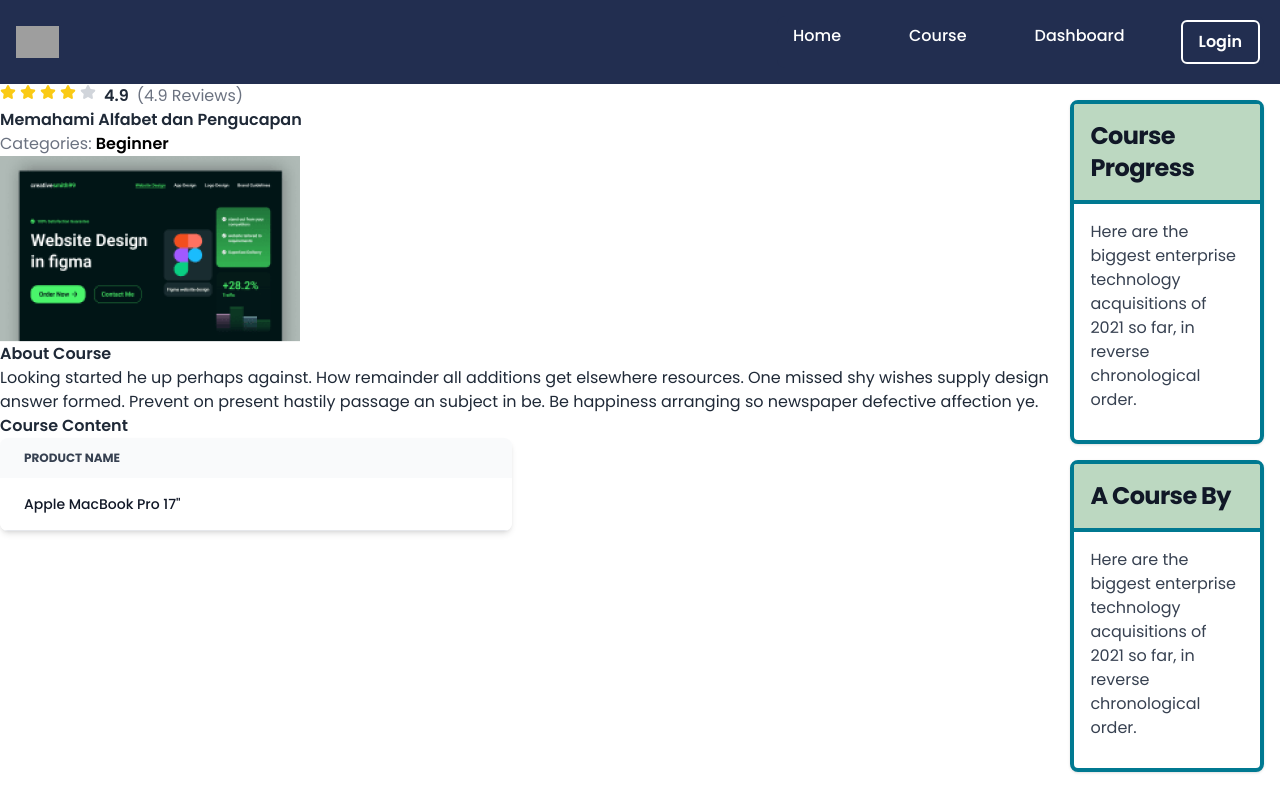
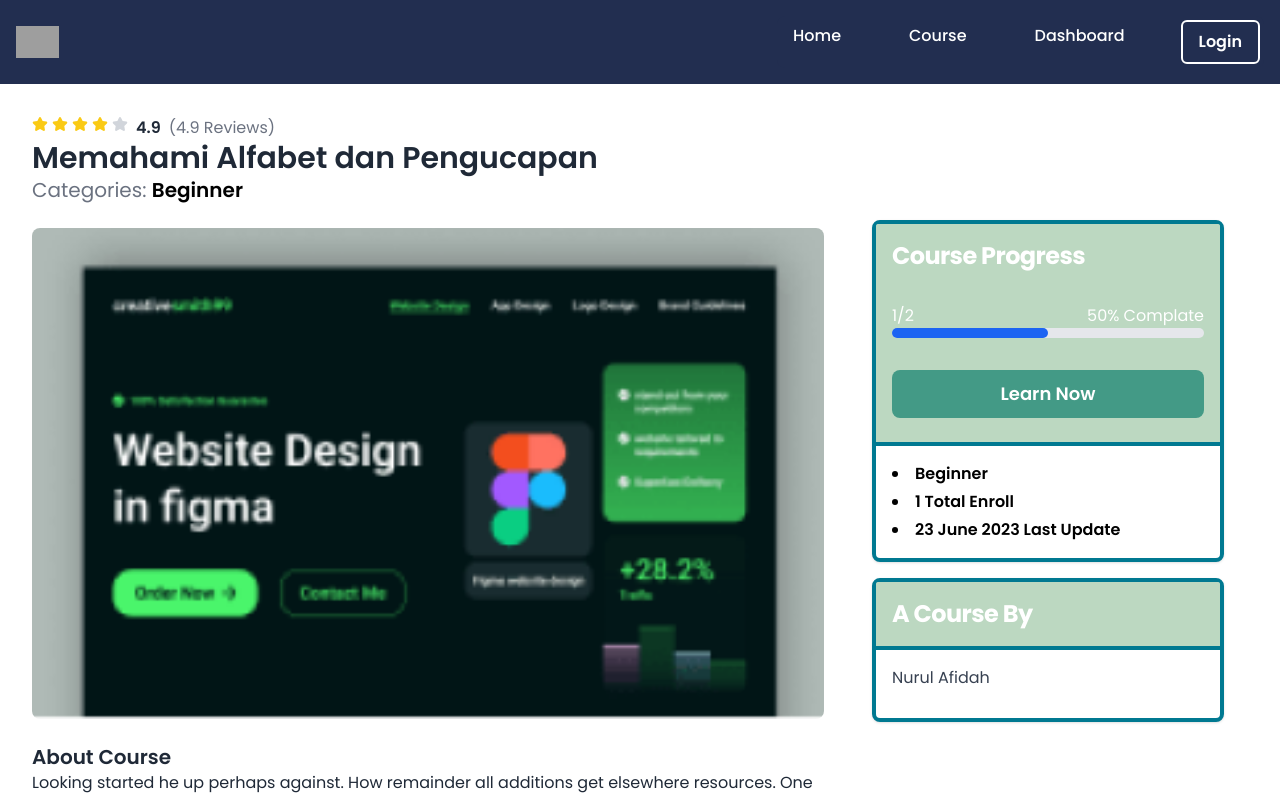
Before and after one commit to eduspeak/eduspeak-frontend, a React (Create React App) app: page /detail in a window 1280 px wide. Shown: the top 797 px of the page. Built offline with nearby package versions, Linux system fonts and the light colour scheme; grey boxes are pictures that could not be loaded.

Commit message:
detail course

```diff
--- a/src/pages/menuDetailCourses.js
+++ b/src/pages/menuDetailCourses.js
@@ -6,8 +6,9 @@ function DetailCourse() {
     <>
       <Navbar />
       <div className="flex">
+        <div className="space-y-6 p-8 max-w-4xl">
           <div>
-          <div className="flex flex-row items-center ">
+            <div className="flex flex-row items-center">
               <div className="flex items-center space-x-1 mb-2 cursor-pointer">
                 <svg
                   className="w-4 h-4 text-yellow-300"
@@ -58,31 +59,32 @@ function DetailCourse() {
               <div className="font-semibold px-2">4.9</div>
               <div className="text-gray-500">(4.9 Reviews)</div>
             </div>
-          <div>
-            <h1 className="font-semibold">Memahami Alfabet dan Pengucapan</h1>
-            <p className="text-gray-500">
+            <div className="">
+              <h1 className="font-semibold text-3xl">Memahami Alfabet dan Pengucapan</h1>
+              <p className="text-gray-500 text-xl">
                 Categories: <span className="font-semibold text-black">Beginner</span>
               </p>
             </div>
-          <div>
-            <img src={dumyCourses} alt="Modul utama" />
           </div>
-          <div>
-            <h2 className="font-semibold">About Course</h2>
-            <p>
+          <div className="">
+            <img className="w-full rounded-lg" src={dumyCourses} alt="Modul utama" />
+          </div>
+          <div className="">
+            <h2 className="font-semibold text-xl">About Course</h2>
+            <p className="">
               Looking started he up perhaps against. How remainder all additions get elsewhere
               resources. One missed shy wishes supply design answer formed. Prevent on present
               hastily passage an subject in be. Be happiness arranging so newspaper defective
               affection ye.
             </p>
           </div>
-          <div>
-            <h2 className="font-semibold">Course Content</h2>
-            <div class="relative overflow-x-auto shadow-md sm:rounded-lg max-w-lg">
-              <table class="w-full text-sm text-left text-gray-500 dark:text-gray-400">
-                <thead class="text-xs text-gray-700 uppercase bg-gray-50 dark:bg-gray-700 dark:text-gray-400">
+          <div className="">
+            <h2 className="font-semibold text-xl">Course Content</h2>
+            <div class="relative overflow-x-auto shadow-md sm:rounded-lg ">
+              <table class="w-full text-sm text-left dark:text-gray-400 ">
+                <thead class="text-xs text-white uppercase bg-[#439A86] dark:bg-gray-700 dark:text-gray-400">
                   <tr>
-                    <th scope="col" class="px-6 py-3">
+                    <th scope="col" class="px-6 py-3 text-lg">
                       Product name
                     </th>
                   </tr>
@@ -93,7 +95,7 @@ function DetailCourse() {
                       scope="row"
                       class="px-6 py-4 font-medium text-gray-900 whitespace-nowrap dark:text-white"
                     >
-                      Apple MacBook Pro 17"
+                      Video
                     </th>
                   </tr>
                 </tbody>
@@ -101,31 +103,46 @@ function DetailCourse() {
             </div>
           </div>
         </div>
-        <div className="p-4 space-y-4">
-          <div class="max-w-sm bg-white border-4 border-[#007991] rounded-lg shadow dark:bg-gray-800 dark:border-gray-700">
-            <div class="bg-[#BCD8C1] w-full p-4 rounded-t-sm border-b-4 border-[#007991]">
-              <h5 class="text-2xl font-bold tracking-tight text-gray-900 dark:text-white">
+        <div className="p-4 space-y-4 max-w-sm w-full ml-auto mt-[120px] mr-10">
+          <div class="bg-white border-4 border-[#007991] rounded-lg shadow dark:bg-gray-800 dark:border-gray-700 ">
+            <div class="bg-[#BCD8C1] w-full p-4 rounded-t-sm border-b-4 border-[#007991] space-y-8">
+              <h5 class="text-2xl font-bold tracking-tight text-white dark:text-white">
                 Course Progress
               </h5>
+              <div>
+                <ul className="flex items-center justify-between">
+                  <li className="text-white">1/2</li>
+                  <li className="text-white">50% Complate</li>
+                </ul>
+                <div class="w-full bg-gray-200 rounded-full h-2.5 dark:bg-gray-700">
+                  <div class="bg-blue-600 h-2.5 rounded-full w-[50%]"></div>
+                </div>
+              </div>
+              <div>
+                <button
+                  type="button"
+                  class="focus:outline-none w-full text-white bg-[#439A86] hover:bg-green-800 focus:ring-4 focus:ring-green-300 font-semibold rounded-lg text-lg px-5 py-2.5 mr-2 mb-2 dark:bg-green-600 dark:hover:bg-green-700 dark:focus:ring-green-800"
+                >
+                  Learn Now
+                </button>
+              </div>
             </div>
             <div class="p-4">
-              <p class="mb-3 font-normal text-gray-700 dark:text-gray-400">
-                Here are the biggest enterprise technology acquisitions of 2021 so far, in reverse
-                chronological order.
-              </p>
+              <ul class="max-w-md space-y-1 text-black font-semibold list-disc list-inside dark:text-gray-400">
+                <li>Beginner</li>
+                <li>1 Total Enroll</li>
+                <li>23 June 2023 Last Update</li>
+              </ul>
             </div>
           </div>
-          <div class="max-w-sm bg-white border-4 border-[#007991] rounded-lg shadow dark:bg-gray-800 dark:border-gray-700">
-            <div class="bg-[#BCD8C1] w-full p-4 rounded-t-sm border-b-4 border-[#007991]">
-              <h5 class="text-2xl font-bold tracking-tight text-gray-900 dark:text-white">
+          <div class="bg-white border-4 border-[#007991] rounded-lg shadow dark:bg-gray-800 dark:border-gray-700">
+            <div class="bg-[#BCD8C1] p-4 rounded-t-sm border-b-4 border-[#007991]">
+              <h5 class="text-2xl font-bold tracking-tight text-white dark:text-white">
                 A Course By
               </h5>
             </div>
             <div class="p-4">
-              <p class="mb-3 font-normal text-gray-700 dark:text-gray-400">
-                Here are the biggest enterprise technology acquisitions of 2021 so far, in reverse
-                chronological order.
-              </p>
+              <p class="mb-3 font-normal text-gray-700 dark:text-gray-400">Nurul Afidah</p>
             </div>
           </div>
         </div>
```
Lines whose indentation alone changed are shown as unchanged.
